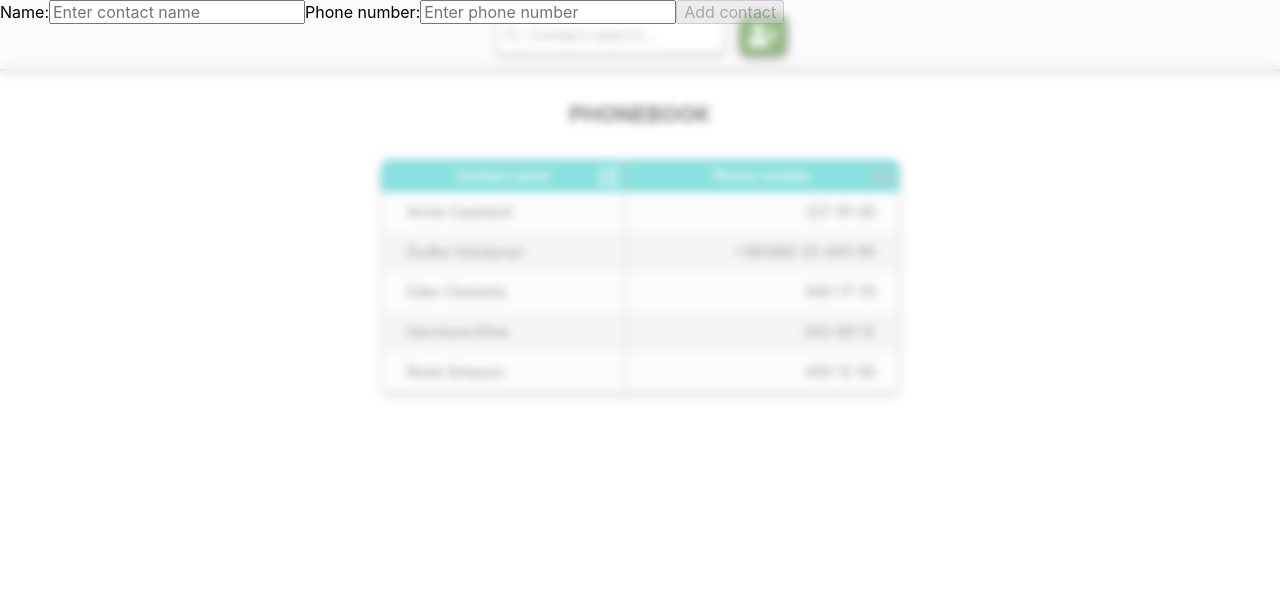
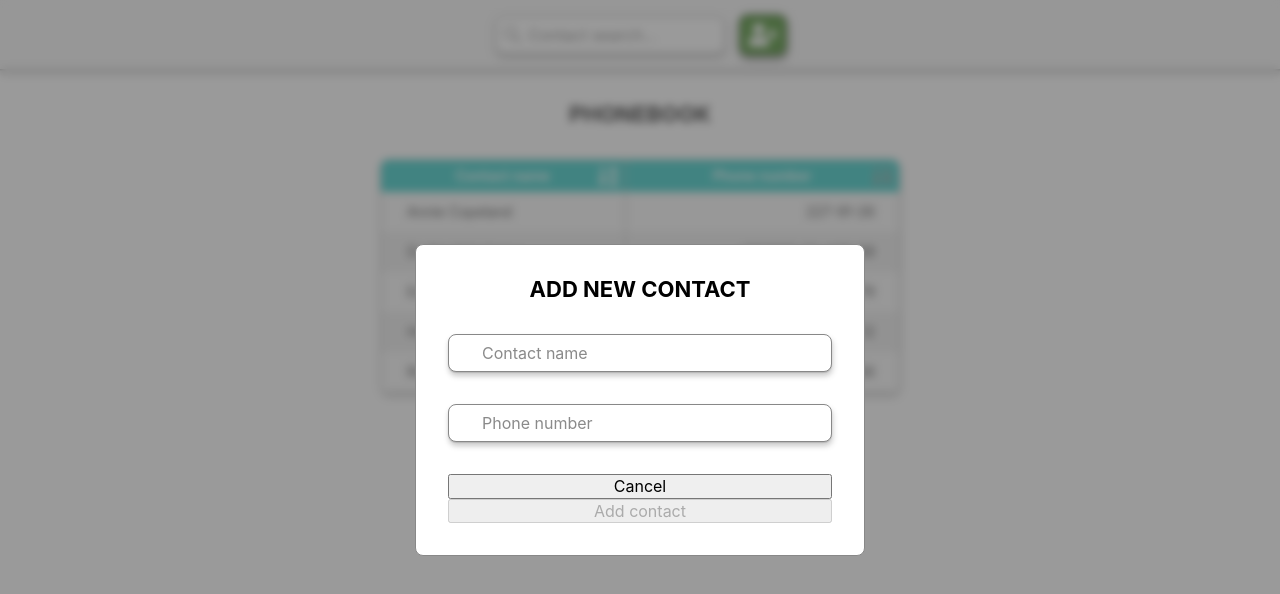
Before and after one commit to tanetti/goit-react-hw-02-phonebook, a React (Create React App) app: page / in a window 1280 px wide. Both pictures are taken after a click on the button 763 px from the left and 34 px from the top of the page. Shown: the top 594 px of the page. Built offline with nearby package versions, Linux system fonts and the light colour scheme.

Commit message:
Add partial style to add contact form

```diff
--- a/src/components/AddContactForm/AddContactForm.jsx
+++ b/src/components/AddContactForm/AddContactForm.jsx
@@ -1,9 +1,22 @@
 import PropTypes from 'prop-types';
-import { Formik, Form, Field, ErrorMessage } from 'formik';
+import { Formik, ErrorMessage } from 'formik';
 import { nanoid } from 'nanoid';
 import { createNewValidationSchema } from 'utils';
+import {
+  FormContainer,
+  FormTitle,
+  StyledForm,
+  FormFieldContainer,
+  FormField,
+  FormFieldLabel,
+} from './AddContactForm.styled';
 
-export const AddContactForm = ({ contacts, onNewContactAdd }) => {
+export const AddContactForm = ({
+  contacts,
+  shouldShown,
+  onNewContactAdd,
+  onCancel,
+}) => {
   const validationSchema = createNewValidationSchema(contacts);
 
   const onNewContactSubmit = (newContact, actions) => {
@@ -23,21 +36,42 @@ export const AddContactForm = ({ contacts, onNewContactAdd }) => {
       }
     >
       {({ values }) => (
-        <Form autoComplete="off">
-          <label>
-            Name:
-            <Field name="name" placeholder="Enter contact name" type="text" />
-            <ErrorMessage name="name" />
-          </label>
-          <label>
-            Phone number:
-            <Field name="number" placeholder="Enter phone number" type="tel" />
-            <ErrorMessage name="number" />
-          </label>
-          <button type="submit" disabled={!values.name || !values.number}>
-            Add contact
-          </button>
-        </Form>
+        <FormContainer shouldShown={shouldShown}>
+          <FormTitle>Add new contact</FormTitle>
+          <StyledForm autoComplete="off">
+            <FormFieldContainer>
+              <FormField
+                id="contact-name"
+                name="name"
+                placeholder=" "
+                type="text"
+              />
+              <FormFieldLabel htmlFor="contact-name">
+                Contact name
+              </FormFieldLabel>
+              <ErrorMessage name="name" />
+            </FormFieldContainer>
+
+            <FormFieldContainer>
+              <FormField
+                id="contact-number"
+                name="number"
+                placeholder=" "
+                type="tel"
+              />
+              <FormFieldLabel htmlFor="contact-number">
+                Phone number
+              </FormFieldLabel>
+              <ErrorMessage name="number" />
+            </FormFieldContainer>
+            <button type="button" onClick={onCancel}>
+              Cancel
+            </button>
+            <button type="submit" disabled={!values.name || !values.number}>
+              Add contact
+            </button>
+          </StyledForm>
+        </FormContainer>
       )}
     </Formik>
   );
@@ -45,5 +79,7 @@ export const AddContactForm = ({ contacts, onNewContactAdd }) => {
 
 AddContactForm.propTypes = {
   contacts: PropTypes.array.isRequired,
+  shouldShown: PropTypes.bool.isRequired,
   onNewContactAdd: PropTypes.func.isRequired,
+  onCancel: PropTypes.func.isRequired,
 };
--- /dev/null
+++ b/src/components/AddContactForm/AddContactForm.styled.js
@@ -0,0 +1,96 @@
+import styled from 'styled-components';
+import { Form, Field } from 'formik';
+
+export const FormContainer = styled.div`
+  min-width: ${({ theme }) => theme.sizes.addFormMin};
+  width: 100%;
+  max-width: ${({ theme }) => theme.sizes.addFormMax};
+  padding: ${({ theme }) => theme.space[5]};
+
+  background-color: ${({ theme }) => theme.colors.whiteBG};
+
+  border: ${({ theme }) => theme.borders.generic};
+  border-radius: ${({ theme }) => theme.radii.generic};
+
+  opacity: ${({ shouldShown }) => (shouldShown ? 1 : 0)};
+
+  transform: ${({ shouldShown }) => (shouldShown ? 'scale(1)' : 'scale(2)')};
+
+  transition: ${({ theme }) => theme.transitions.opacity},
+    ${({ theme }) => theme.transitions.transform};
+`;
+
+export const FormTitle = styled.h2`
+  margin: ${({ theme }) => theme.space[0]};
+  margin-bottom: ${({ theme }) => theme.space[5]};
+
+  font-size: ${({ theme }) => theme.fontSizes.l};
+  text-align: center;
+  text-transform: uppercase;
+`;
+
+export const StyledForm = styled(Form)`
+  display: flex;
+  flex-direction: column;
+`;
+
+export const FormFieldContainer = styled.div`
+  position: relative;
+
+  width: ${({ theme }) => theme.sizes.addFormFieldW};
+  height: ${({ theme }) => theme.sizes.addFormFieldH};
+
+  margin-bottom: ${({ theme }) => theme.space[5]};
+`;
+
+export const FormField = styled(Field)`
+  width: 100%;
+  height: 100%;
+  padding: ${({ theme }) => theme.space[3]} ${({ theme }) => theme.space[4]};
+  padding-left: ${({ theme }) => theme.space[5]};
+
+  border: ${({ theme }) => theme.borders.generic};
+  border-radius: ${({ theme }) => theme.radii.generic};
+
+  box-shadow: ${({ theme }) => theme.shadows.generic};
+
+  outline: transparent;
+
+  transition: ${({ theme }) => theme.transitions.borderColor},
+    ${({ theme }) => theme.transitions.boxShadow};
+
+  &:hover,
+  &:focus {
+    border: ${({ theme }) => theme.borders.genericHovered};
+    box-shadow: ${({ theme }) => theme.shadows.genericHovered};
+  }
+`;
+
+export const FormFieldLabel = styled.label`
+  position: absolute;
+  top: 50%;
+  left: ${({ theme }) => `${parseInt(theme.space[5]) + 2}px`};
+
+  color: ${({ theme }) => theme.colors.lightText};
+
+  pointer-events: none;
+
+  transform: translateY(-50%);
+
+  transition: ${({ theme }) => theme.transitions.color},
+    ${({ theme }) => theme.transitions.backgroundColor},
+    ${({ theme }) => theme.transitions.transform},
+    ${({ theme }) => theme.transitions.font};
+
+  ${FormField}:not(:placeholder-shown) + & {
+    padding: ${({ theme }) => theme.space[0]} ${({ theme }) => theme.space[2]};
+
+    font-size: ${({ theme }) => theme.fontSizes.xs};
+    font-weight: ${({ theme }) => theme.fontWeights.semiBold};
+
+    color: ${({ theme }) => theme.colors.darkText};
+    background-color: ${({ theme }) => theme.colors.whiteBG};
+
+    transform: translate(-20px, -26px);
+  }
+`;
--- a/src/components/App.jsx
+++ b/src/components/App.jsx
@@ -52,7 +52,6 @@ export class App extends Component {
     currentTarget === target && this.toggleAddForm();
 
   onEscPress = ({ code }) => {
-    console.log('Modal ', code);
     if (code !== 'Escape') return;
 
     this.toggleAddForm();
@@ -87,10 +86,7 @@ export class App extends Component {
 
         <header>
           <HeaderContainer>
-            <ContactFilter
-              filterValue={this.state.filter}
-              onFilterChange={this.onFilterChange}
-            />
+            <ContactFilter onFilterChange={this.onFilterChange} />
             <AddContactButton
               type="button"
               aria-label="Add new contact"
@@ -110,7 +106,9 @@ export class App extends Component {
               <AddContactForm
                 id="contact-form"
                 contacts={this.state.contacts}
+                shouldShown={this.state.shouldAddFormShown}
                 onNewContactAdd={this.onNewContactAdd}
+                onCancel={this.toggleAddForm}
               />
             </Backdrop>
           )}
--- a/src/components/App.styled.js
+++ b/src/components/App.styled.js
@@ -65,13 +65,18 @@ export const AddContactIcon = styled(FaUserPlus)`
 `;
 
 export const Backdrop = styled.div`
-  position: absolute;
+  position: fixed;
   top: 0;
   left: 0;
   z-index: 100;
 
-  width: 100vw;
-  height: 100vh;
+  display: flex;
+  justify-content: center;
+  align-items: center;
+
+  width: 100%;
+  height: 100%;
+  padding: ${({ theme }) => theme.space[4]};
 
   background-color: ${({ theme }) => theme.colors.backdropBG};
   backdrop-filter: blur(4px);
@@ -79,6 +84,8 @@ export const Backdrop = styled.div`
   opacity: ${({ shouldShown }) => (shouldShown ? 1 : 0)};
   visibility: ${({ shouldShown }) => (shouldShown ? 'initial' : 'hidden')};
   pointer-events: ${({ shouldShown }) => (shouldShown ? 'initial' : 'none')};
+
+  overflow: hidden;
 
   transition: ${({ theme }) => theme.transitions.opacity},
     ${({ theme }) => theme.transitions.visibility};
--- a/src/components/ContactFilter/ContactFilter.jsx
+++ b/src/components/ContactFilter/ContactFilter.jsx
@@ -37,7 +37,6 @@ export class ContactFilter extends Component {
   };
 
   onEscPress = ({ code }) => {
-    console.log('Filter ', code);
     if (code !== 'Escape') return;
 
     this.setFilterValue('');
@@ -72,6 +71,5 @@ export class ContactFilter extends Component {
 }
 
 ContactFilter.propTypes = {
-  filterValue: PropTypes.string.isRequired,
   onFilterChange: PropTypes.func.isRequired,
 };
--- a/src/constants/theme.js
+++ b/src/constants/theme.js
@@ -8,10 +8,10 @@ export const theme = Object.freeze({
     whiteText: '#fff',
 
     darkBG: '#ddd',
-    lightBG: '#eee',
+    lightBG: '#f6f6f6',
     whiteBG: '#fff',
 
-    backdropBG: '#ffffff80',
+    backdropBG: '#5e5e5ea0',
 
     lightTransparentBG: '#eeeeee80',
 
@@ -62,6 +62,12 @@ export const theme = Object.freeze({
     deleteButtonIcon: '30px',
 
     noResultIcon: '26px',
+
+    addFormMin: '290px',
+    addFormMax: '450px',
+
+    addFormFieldW: '100%',
+    addFormFieldH: '38px',
   },
 
   fontSizes: {
@@ -121,6 +127,8 @@ export const theme = Object.freeze({
 
     transform: `transform ${transitionDuration}ms ${transitionFunction}`,
 
+    font: `font ${transitionDuration}ms ${transitionFunction}`,
+
     contactButtonsBackwardOpacity: `opacity ${transitionDuration}ms ${transitionFunction} ${
       transitionDuration / 2
     }ms`,
```
